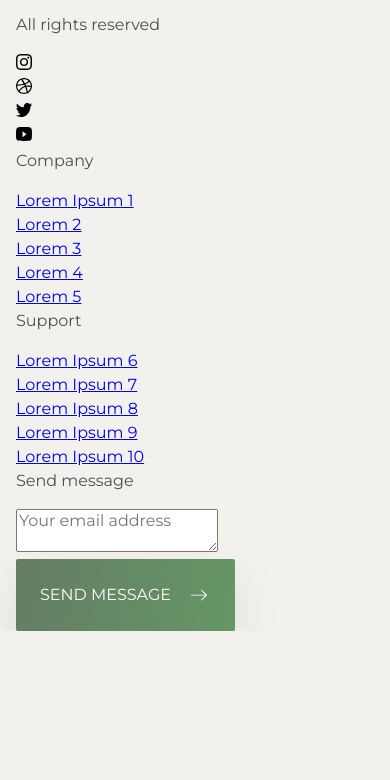
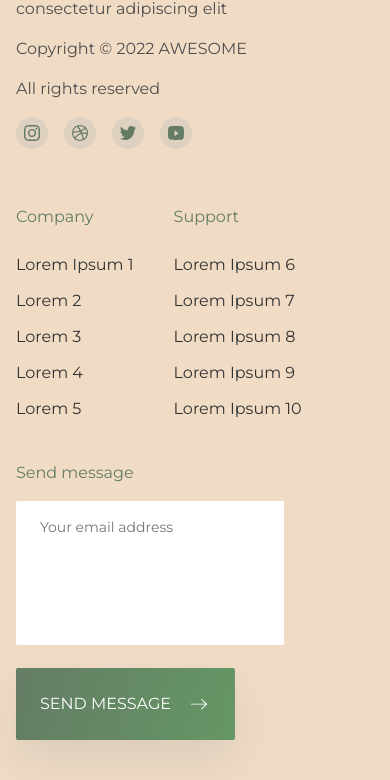
Before and after one commit to VeronikaVS90/awesome-ui, a plain HTML site: page index.html in a window 390 px wide. Shown: the part 6086-6866 px from the top of the page. Before the commit the page ends 6717 px from the top, so only its background shows below. Drawn offline with nearby package versions, Linux system fonts and the light colour scheme.

Commit message:
адаптивна верстка

```diff
--- a/index.html
+++ b/index.html
@@ -311,6 +311,7 @@
             </address>
           </div>
 
+          <div class="flex-element">
             <div class="footer-list">
               <p class="footer-list__title">Company</p>
               <ul>
@@ -351,6 +352,7 @@
                   <a class="footer-list__link" href="#">Lorem Ipsum 10</a>
                 </li>
               </ul>
+            </div>
           </div>
 
           <div class="form-container">
--- a/sass/layout/_page-footer.scss
+++ b/sass/layout/_page-footer.scss
@@ -1,89 +1,102 @@
-// .footer {
-//     padding: 48px 0;
-//     background-color: $colorfooterBcg;
+.footer {
+    padding: 48px 0;
+    background-color: $colorfooterBcg;
 
-//     &__container {
-//             display: flex;
-//             justify-content: space-between;
-//         }
+    &__container {
+            @media screen and (min-width: 768px) {
+                display: flex;
+                    justify-content: space-between;
+            }
+        }
 
-//                 &__logo {
-//                     margin-bottom: 16px;
-//                 }
+                &__logo {
+                    margin-bottom: 16px;
+                }
 
-//         &__text {
-//             max-width: 268px;
-//             margin-top: 16px;
-//         }
-// }
+        &__text {
+            max-width: 268px;
+            margin-top: 16px;
+        }
+}
 
-// /* Socials */
-// .socials {
-//     display: flex;
-//     gap: 16px;
+/* Socials */
+.socials {
+    display: flex;
+    gap: 16px;
 
-//     &__item {
-//             width: 32px;
-//             height: 32px;
-//         }
+    &__item {
+            width: 32px;
+            height: 32px;
+        }
 
-//         &__link {
-//             @include centeredFlex($type: flex);
-//             width: 100%;
-//             height: 100%;
-//             background-color: $colorTertiary;
-//             fill: $colorBrand;
-//             border-radius: 50%;
+        &__link {
+            @include centeredFlex($type: flex);
+            width: 100%;
+            height: 100%;
+            background-color: $colorTertiary;
+            fill: $colorBrand;
+            border-radius: 50%;
 
-//             &:hover {
-//                 background-color: $colorBrand;
-//                 fill: $colorTertiary;
-//             }
-//         }
-// }
+            &:hover {
+                background-color: $colorBrand;
+                fill: $colorTertiary;
+            }
+        }
+}
 
-// .footer-list__title {
-//     color: $colorBrand;
-//     margin-bottom: 24px;
-// }
+.flex-element {
+    display: flex;
+    gap: 80px;
+    @media screen and (max-width: 767px) {
 
-// .footer-list__item {
-//     margin-bottom: 12px;
+      gap: 40px;
+        padding-top: 40px;
+        padding-bottom: 40px;
+    }
+}
 
-//     &:last-child {
-//             margin-bottom: 0;
-//         }
-// }
+.footer-list__title {
+    color: $colorBrand;
+    margin-bottom: 24px;
+}
 
-// .footer-list__link {
-//     color: $colorSecondary;
-//     text-decoration: none;
+.footer-list__item {
+    margin-bottom: 12px;
 
-//     &:hover,
-//         &:focus {
-//             color: $colorBrand;
-//         }
-// }
+    &:last-child {
+            margin-bottom: 0;
+        }
+}
+
+.footer-list__link {
+    color: $colorSecondary;
+    text-decoration: none;
+
+    &:hover,
+        &:focus {
+            color: $colorBrand;
+        }
+}
 
 
-// .form-container__title {
-//     color: $colorBrand;
-//     margin-bottom: 16px;
-// }
+.form-container__title {
+    color: $colorBrand;
+    margin-bottom: 16px;
+}
 
-// .footer-form__textarea {
-//     padding-left: 24px;
-//     padding-top: 16px;
-//     margin-bottom: 16px;
-//     width: 268px;
-//     height: 144px;
-//     resize: none;
-//     border: none;
-//     outline: none;
-//     border-radius: 2px;
+.footer-form__textarea {
+    padding-left: 24px;
+    padding-top: 16px;
+    margin-bottom: 16px;
+    width: 268px;
+    height: 144px;
+    resize: none;
+    border: none;
+    outline: none;
+    border-radius: 2px;
 
-//     &::placeholder {
-//             font-size: 14px;
-//             line-height: 1.571;
-//         }
-// }
+    &::placeholder {
+            font-size: 14px;
+            line-height: 1.571;
+        }
+}
```
Also changed, not shown: css/main.css, css/main.min.css, 2 other files. Lines whose indentation alone changed are shown as unchanged.
